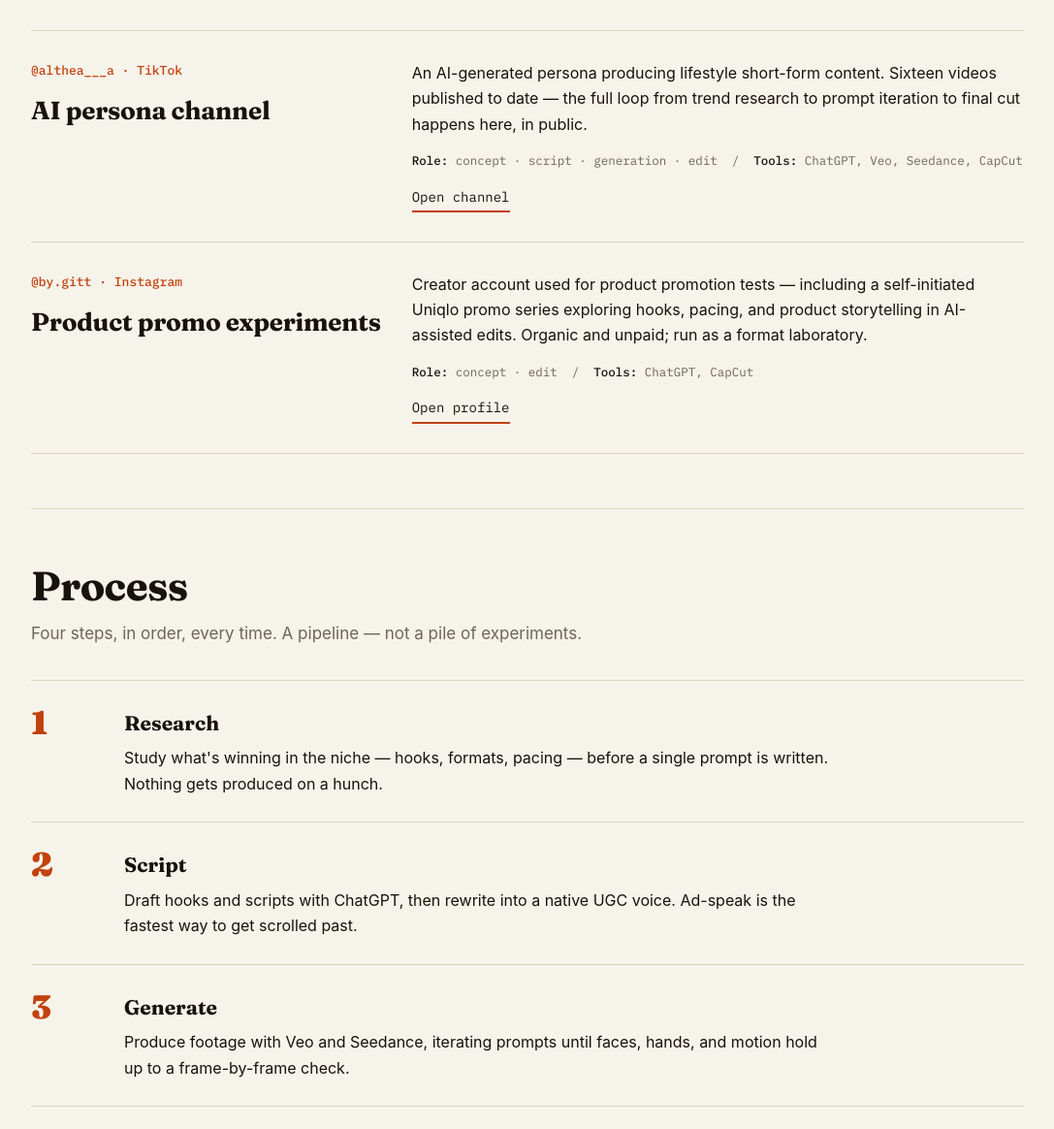
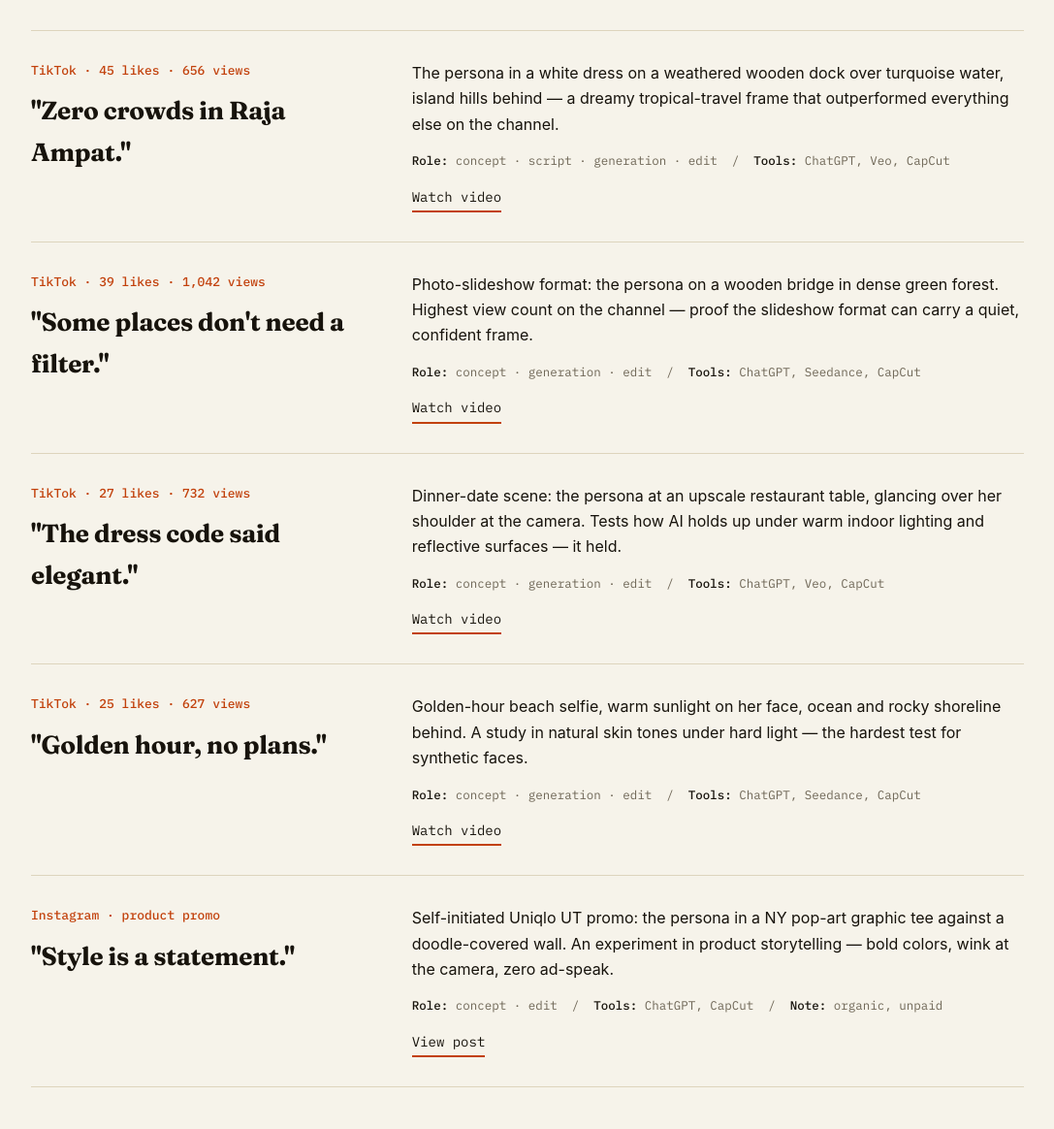
Before and after one commit to anggittaba/ai-ugc-portfolio, a plain HTML site: page index.html in a window 1280 px wide. Shown: the part 718-1882 px from the top of the page at 97% size, without its empty margins (96-1183 px from the left). Drawn offline with Linux system fonts and the light colour scheme.

Commit message:
Add featured videos section with hook captions

```diff
--- a/index.html
+++ b/index.html
@@ -128,6 +128,73 @@ section.block{padding:56px 0;border-top:1px solid var(--color-line)}
 
   <section class="block">
     <div class="block-head">
+      <h2>Selected videos</h2>
+      <p>Top-performing pieces, ranked by audience response. Each one written, generated, and cut by hand.</p>
+    </div>
+
+    <article class="channel">
+      <div>
+        <div class="handle">TikTok · 45 likes · 656 views</div>
+        <h3>"Zero crowds in Raja Ampat."</h3>
+      </div>
+      <div>
+        <p>The persona in a white dress on a weathered wooden dock over turquoise water, island hills behind — a dreamy tropical-travel frame that outperformed everything else on the channel.</p>
+        <div class="meta"><b>Role:</b> concept · script · generation · edit &nbsp;/&nbsp; <b>Tools:</b> ChatGPT, Veo, CapCut</div>
+        <a class="open" href="https://www.tiktok.com/@althea___a/video/7621192256283921684" target="_blank" rel="noopener">Watch video</a>
+      </div>
+    </article>
+
+    <article class="channel">
+      <div>
+        <div class="handle">TikTok · 39 likes · 1,042 views</div>
+        <h3>"Some places don't need a filter."</h3>
+      </div>
+      <div>
+        <p>Photo-slideshow format: the persona on a wooden bridge in dense green forest. Highest view count on the channel — proof the slideshow format can carry a quiet, confident frame.</p>
+        <div class="meta"><b>Role:</b> concept · generation · edit &nbsp;/&nbsp; <b>Tools:</b> ChatGPT, Seedance, CapCut</div>
+        <a class="open" href="https://www.tiktok.com/@althea___a/photo/7607137072348024085" target="_blank" rel="noopener">Watch video</a>
+      </div>
+    </article>
+
+    <article class="channel">
+      <div>
+        <div class="handle">TikTok · 27 likes · 732 views</div>
+        <h3>"The dress code said elegant."</h3>
+      </div>
+      <div>
+        <p>Dinner-date scene: the persona at an upscale restaurant table, glancing over her shoulder at the camera. Tests how AI holds up under warm indoor lighting and reflective surfaces — it held.</p>
+        <div class="meta"><b>Role:</b> concept · generation · edit &nbsp;/&nbsp; <b>Tools:</b> ChatGPT, Veo, CapCut</div>
+        <a class="open" href="https://www.tiktok.com/@althea___a/video/7616889232300297493" target="_blank" rel="noopener">Watch video</a>
+      </div>
+    </article>
+
+    <article class="channel">
+      <div>
+        <div class="handle">TikTok · 25 likes · 627 views</div>
+        <h3>"Golden hour, no plans."</h3>
+      </div>
+      <div>
+        <p>Golden-hour beach selfie, warm sunlight on her face, ocean and rocky shoreline behind. A study in natural skin tones under hard light — the hardest test for synthetic faces.</p>
+        <div class="meta"><b>Role:</b> concept · generation · edit &nbsp;/&nbsp; <b>Tools:</b> ChatGPT, Seedance, CapCut</div>
+        <a class="open" href="https://www.tiktok.com/@althea___a/photo/7619749782092877076" target="_blank" rel="noopener">Watch video</a>
+      </div>
+    </article>
+
+    <article class="channel">
+      <div>
+        <div class="handle">Instagram · product promo</div>
+        <h3>"Style is a statement."</h3>
+      </div>
+      <div>
+        <p>Self-initiated Uniqlo UT promo: the persona in a NY pop-art graphic tee against a doodle-covered wall. An experiment in product storytelling — bold colors, wink at the camera, zero ad-speak.</p>
+        <div class="meta"><b>Role:</b> concept · edit &nbsp;/&nbsp; <b>Tools:</b> ChatGPT, CapCut &nbsp;/&nbsp; <b>Note:</b> organic, unpaid</div>
+        <a class="open" href="https://www.instagram.com/p/DWQcFwLgOih/" target="_blank" rel="noopener">View post</a>
+      </div>
+    </article>
+  </section>
+
+  <section class="block">
+    <div class="block-head">
       <h2>Selected channels</h2>
       <p>Live AI-UGC properties. Every video concepted, scripted, generated, edited, and posted by me.</p>
     </div>
```
